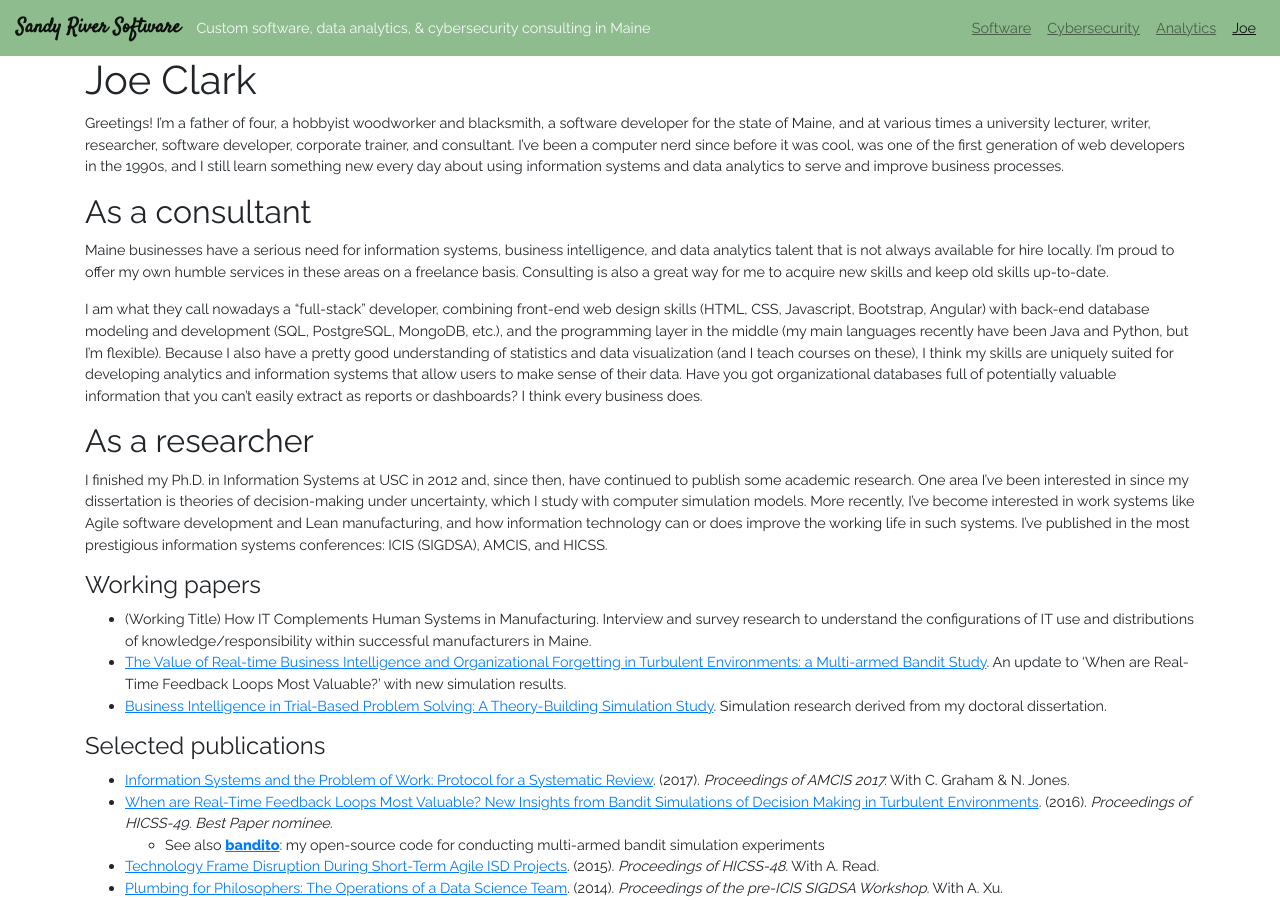
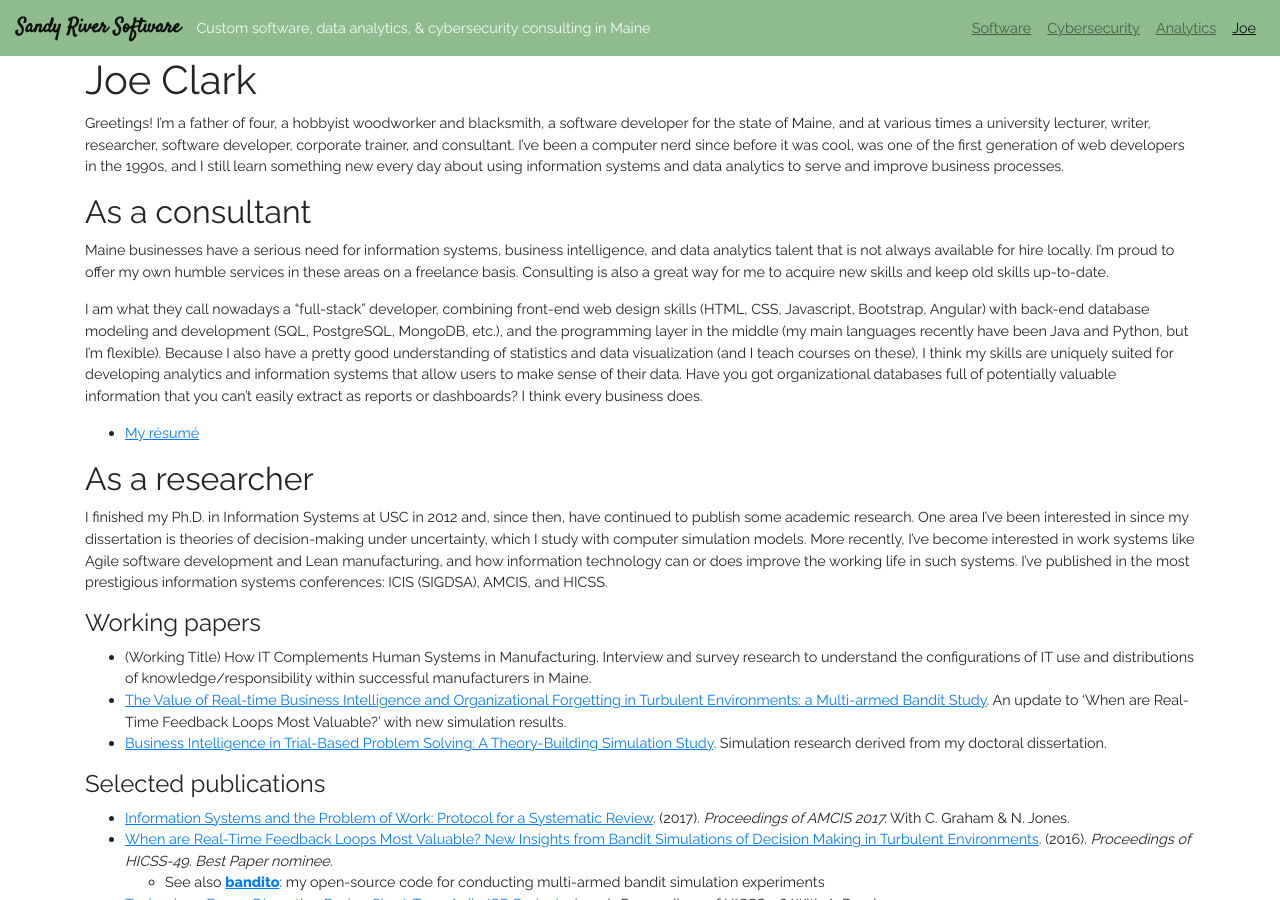
Before and after one commit to joeclark-phd/joeclark-phd.github.io, a Jekyll site: the page built from _authors/joe.md, in a window 1280 px wide and 900 px high. Built offline with Jekyll 4.4.1, drawn with Linux system fonts in a browser that asks for light colours.

```diff
--- a/_authors/joe.md
+++ b/_authors/joe.md
@@ -11,6 +11,8 @@ Greetings!  I'm a father of four, a hobbyist woodworker and blacksmith, a softwa
 Maine businesses have a serious need for information systems, business intelligence, and data analytics talent that is not always available for hire locally. I'm proud to offer my own humble services in these areas on a freelance basis. Consulting is also a great way for me to acquire new skills and keep old skills up-to-date.
 
 I am what they call nowadays a "full-stack" developer, combining front-end web design skills (HTML, CSS, Javascript, Bootstrap, Angular) with back-end database modeling and development (SQL, PostgreSQL, MongoDB, etc.), and the programming layer in the middle (my main languages recently have been Java and Python, but I'm flexible). Because I also have a pretty good understanding of statistics and data visualization (and I teach courses on these), I think my skills are uniquely suited for developing analytics and information systems that allow users to make sense of their data. Have you got organizational databases full of potentially valuable information that you can't easily extract as reports or dashboards? I think every business does.
+
+- [My r&eacute;sum&eacute;](/assets/files/joeclark-resume-2020.pdf)
 
 ## As a researcher
 
--- a/index.html
+++ b/index.html
@@ -6,7 +6,7 @@
 
 <div class="row">
     <div class="col-md-6">
-        <p class="lead my-3">I'm Joe Clark, a veteran software developer and analytics consultant based in northern and western Maine, and <span class="satisfy">Sandy River Software</span> is my consulting brand.  I was one of the first Maine web developers in the late 1990s, then went to work out west for NBC and Disney Online during the dot-com bubble.  I spent a decade in academia, earned a Ph.D. from USC, and taught courses on information systems and data analytics at Arizona State and UMaine between 2013 and 2019.  Now I'm hanging out my shingle as an independent consultant... call me at <b>207-307-1457</b> or e-mail <b><a href="mailto:joe@joeclark.net">joe@joeclark.net</a></b> and let's see what I can do for you!</p>
+        <p class="lead my-3">I'm Joe Clark, a veteran software developer and analytics consultant based in northern and western Maine, and <span class="satisfy">Sandy River Software</span> is my consulting brand.  I was one of the first Maine web developers in the late 1990s, then went to work out west for NBC and Disney Online during the dot-com bubble.  I spent a decade in academia, earned a Ph.D. from USC, and taught courses on information systems and data analytics at Arizona State and UMaine between 2013 and 2019.  Now I'm hanging out my shingle as an independent consultant... call me at <strong>207-307-1457</strong> or e-mail <strong><a href="mailto:joe@joeclark.net">joe@joeclark.net</a></strong> and let's see what I can do for you!</p>
 
         <h1>blog posts</h1>
         <ul>
```
Also changed, not shown: 1 other file.
